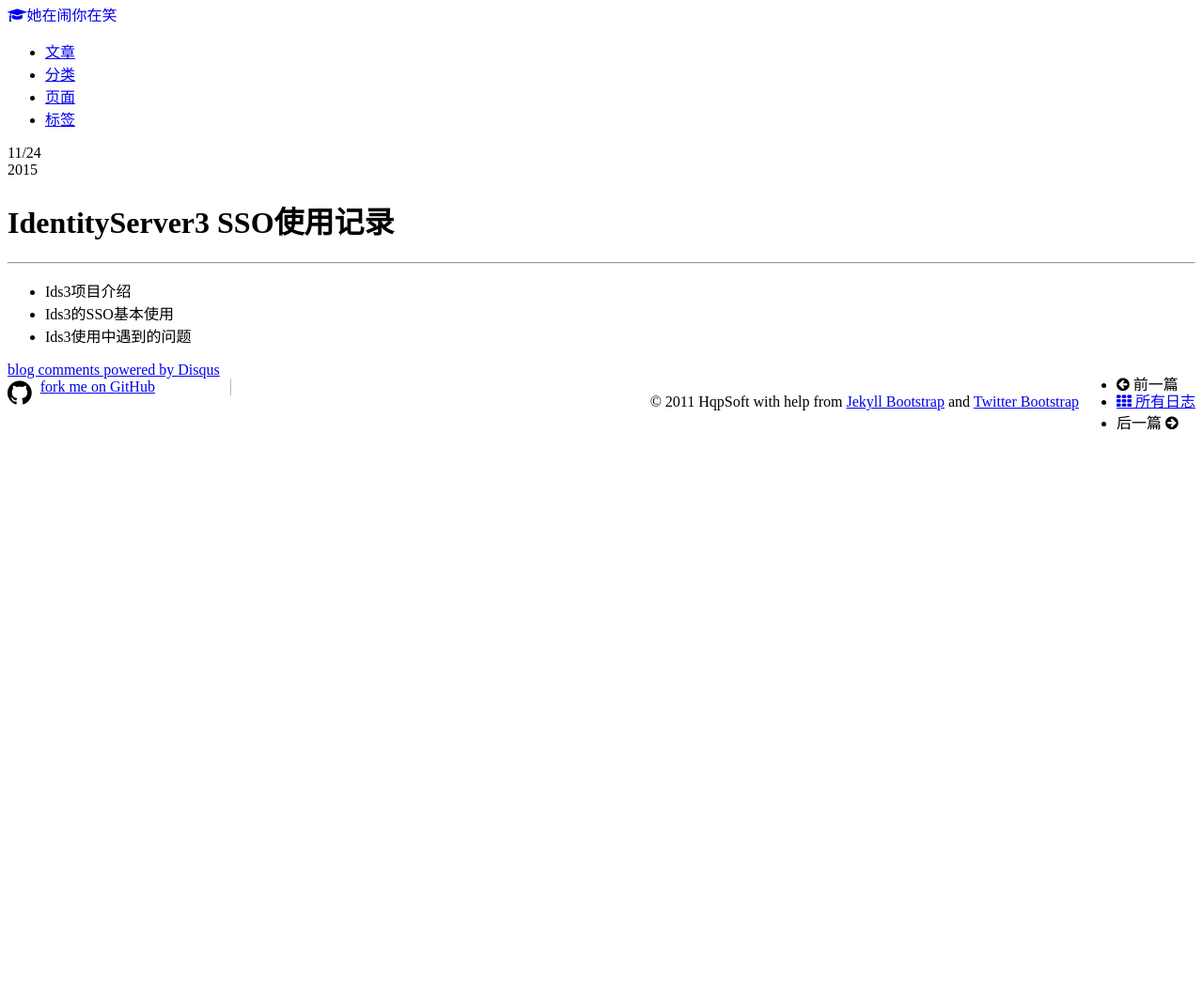
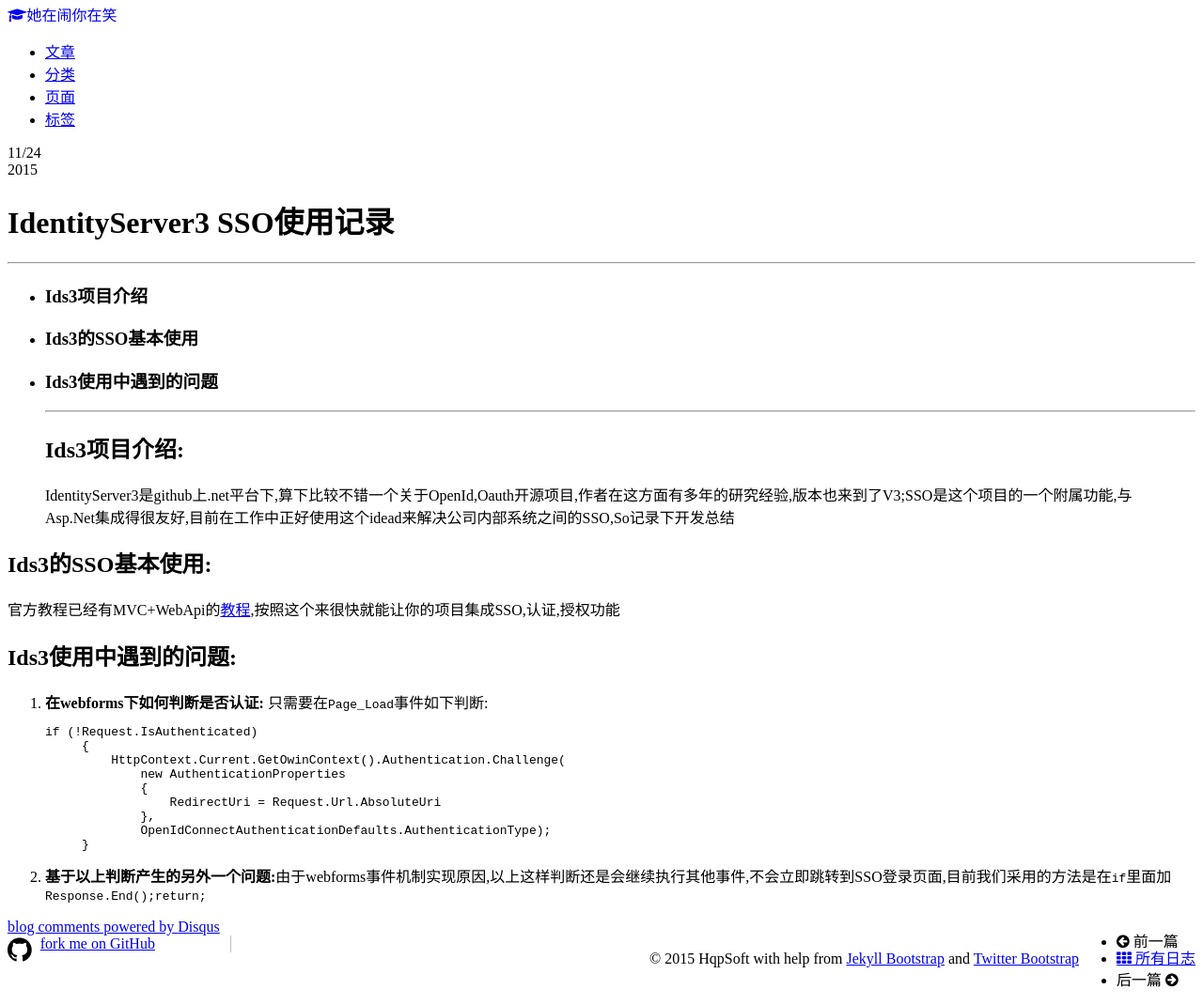
Before and after one commit to hqpsoft/hqpsoft.github.io, a Jekyll site: the page built from _posts/2015-11-24-IdentityServer3-SSO.md, in a window 1280 px wide. Shown: the whole page at 94% size. Built offline with Jekyll 4.4.1, drawn with Linux system fonts in a browser that asks for light colours; nearby versions of some CDN libraries; Markdown is read by kramdown in place of the engine named in the settings; comment, search, counter and statistics services are not loaded; before the commit the page ends 900 px from its top, so only the background shows below that.

Commit message:
IdentityServer3 SSO使用记录

````diff
--- a/_includes/themes/twitter/default.html
+++ b/_includes/themes/twitter/default.html
@@ -58,7 +58,7 @@
 
       <footer class="card clearfix">
         <span style="font-size:30px;"class="fa fa-github pull-left"></span><a href="https://github.com/hqpsoft/hqpsoft.github.io" style="display:inline-block;padding-right:80px;border-right:1px solid #bbb">fork me on GitHub</a>
-        <p class="pull-right">&copy; 2011 {{ site.author.name }}
+        <p class="pull-right">&copy; 2015 {{ site.author.name }}
           with help from <a href="http://jekyllbootstrap.com" target="_blank" title="The Definitive Jekyll Blogging Framework">Jekyll Bootstrap</a>
           and <a href="http://twitter.github.com/bootstrap/" target="_blank">Twitter Bootstrap</a>
         </p>
--- a/_posts/2015-11-24-IdentityServer3-SSO.md
+++ b/_posts/2015-11-24-IdentityServer3-SSO.md
@@ -9,6 +9,28 @@
 
 # IdentityServer3 SSO使用记录
 ---
-* Ids3项目介绍
-* Ids3的SSO基本使用
-* Ids3使用中遇到的问题
+* ### Ids3项目介绍
+* ### Ids3的SSO基本使用
+* ### Ids3使用中遇到的问题
+***
+## Ids3项目介绍:
+
+> IdentityServer3是github上.net平台下,算下比较不错一个关于OpenId,Oauth开源项目,作者在这方面有多年的研究经验,版本也来到了V3;SSO是这个项目的一个附属功能,与Asp.Net集成得很友好,目前在工作中正好使用这个idead来解决公司内部系统之间的SSO,So记录下开发总结
+
+## Ids3的SSO基本使用:
+官方教程已经有MVC+WebApi的[教程](https://identityserver.github.io/Documentation/docsv2/overview/mvcGettingStarted.html),按照这个来很快就能让你的项目集成SSO,认证,授权功能
+
+## Ids3使用中遇到的问题:
+1. **在webforms下如何判断是否认证:** 只需要在`Page_Load`事件如下判断:
+```
+if (!Request.IsAuthenticated)
+        {
+            HttpContext.Current.GetOwinContext().Authentication.Challenge(
+                new AuthenticationProperties
+                {
+                    RedirectUri = Request.Url.AbsoluteUri
+                },
+                OpenIdConnectAuthenticationDefaults.AuthenticationType);
+        }
+```
+2. **基于以上判断产生的另外一个问题:**由于webforms事件机制实现原因,以上这样判断还是会继续执行其他事件,不会立即跳转到SSO登录页面,目前我们采用的方法是在`if`里面加`Response.End();return;`
````
